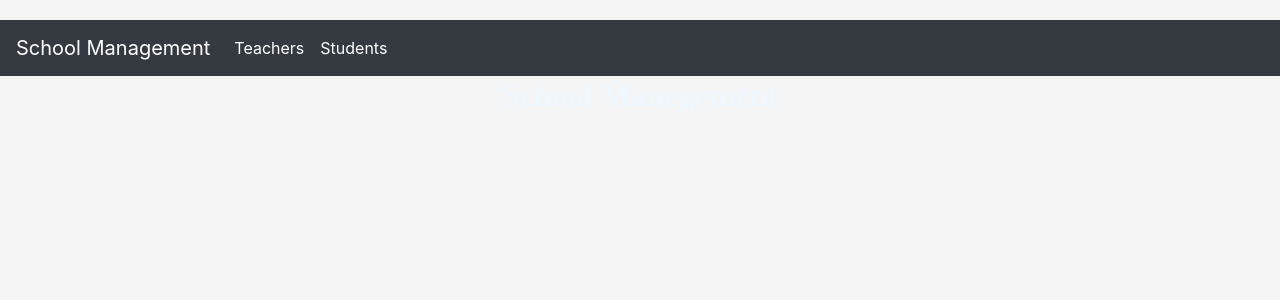
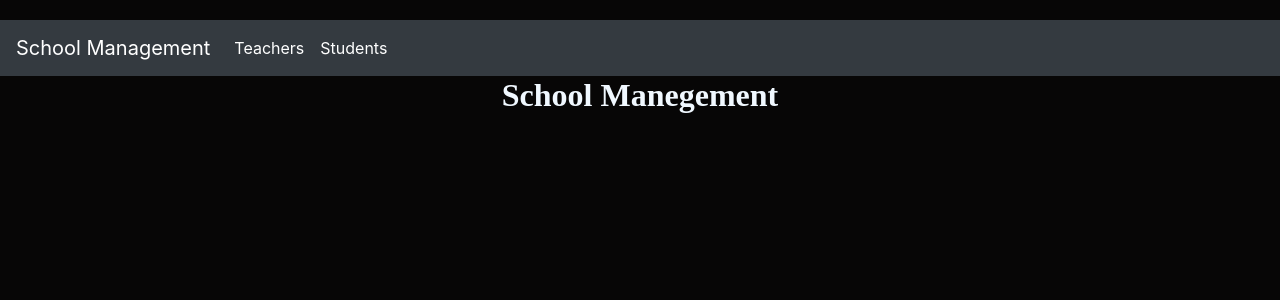
Before and after one commit to Mitracles/finalProject, an Angular app in the folder schoolmanageapp/: page / in a window 1280 px wide. Shown: the top 300 px of the page. Built offline with nearby package versions, Linux system fonts and the light colour scheme.

Commit message:
Update styles.css

```diff
--- a/schoolmanageapp/src/styles.css
+++ b/schoolmanageapp/src/styles.css
@@ -3,7 +3,7 @@
 
 body{
     margin-top:20px;
-    background: #f5f5f5;
+    background: #070606;
 }
 .card {
     border: none;
```
